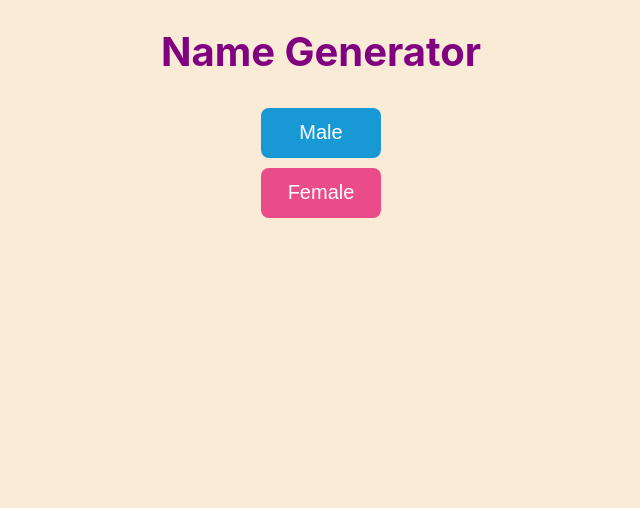
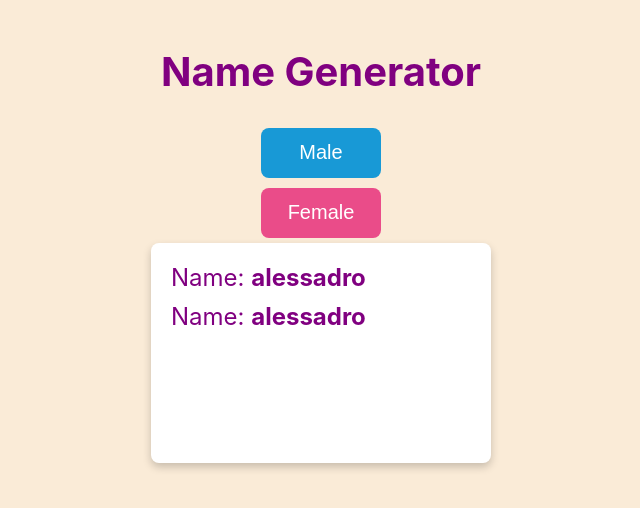
Before and after one commit to AlessandroBarreto/name-generator, a React (Create React App) app: page / in a window 1280 px wide. Shown: the top 508 px of the page, without its empty margins (319-959 px from the left). Built offline with nearby package versions, Linux system fonts and the light colour scheme.

Commit message:
feature: card

```diff
--- a/src/App.tsx
+++ b/src/App.tsx
@@ -1,4 +1,5 @@
 import { Button } from "./components/Button";
+import { Card } from "./components/Card";
 import "./styles/globals.css";
 
 function App() {
@@ -11,6 +12,7 @@ function App() {
         text="Female"
         onClick={() => console.log("female")}
       />
+      <Card name="alessadro" />
     </div>
   );
 }
--- /dev/null
+++ b/src/components/Card.tsx
@@ -0,0 +1,30 @@
+import "../styles/Card.css";
+
+interface CardProps {
+  //   yearBirth: string;
+  //   gender: string;
+  //   ethnicity: string;
+  name: string;
+  //   numberBabes: string;
+  //   nameRank: string;
+}
+
+export const Card = ({
+  //   yearBirth,
+  //   gender,
+  //   ethnicity,
+  name,
+}: //   numberBabes,
+//   nameRank,
+CardProps) => {
+  return (
+    <div className="card-container">
+      <h2>
+        Name: <b>{name}</b>
+      </h2>
+      <h2>
+        Name: <b>{name}</b>
+      </h2>
+    </div>
+  );
+};
--- /dev/null
+++ b/src/styles/Card.css
@@ -0,0 +1,15 @@
+.card-container {
+  box-shadow: 0 4px 8px 0 rgba(0, 0, 0, 0.2);
+  transition: 0.3s;
+  width: 80%;
+  max-width: 300px;
+  background-color: white;
+  border-radius: 8px;
+  height: 200px;
+  padding: 10px 20px;
+}
+
+.card-container:hover{
+    box-shadow: 0 8px 16px 0 rgba(0,0,0,0.2);
+
+}
--- a/src/styles/globals.css
+++ b/src/styles/globals.css
@@ -1,27 +1,31 @@
 body {
   margin: 0;
-  font-family: -apple-system, BlinkMacSystemFont, 'Segoe UI', 'Roboto', 'Oxygen',
-    'Ubuntu', 'Cantarell', 'Fira Sans', 'Droid Sans', 'Helvetica Neue',
+  font-family: -apple-system, BlinkMacSystemFont, "Segoe UI", "Roboto", "Oxygen",
+    "Ubuntu", "Cantarell", "Fira Sans", "Droid Sans", "Helvetica Neue",
     sans-serif;
   -webkit-font-smoothing: antialiased;
   -moz-osx-font-smoothing: grayscale;
-  background-color:antiquewhite;
+  background-color: antiquewhite;
   color: purple;
 }
 
 code {
-  font-family: source-code-pro, Menlo, Monaco, Consolas, 'Courier New',
+  font-family: source-code-pro, Menlo, Monaco, Consolas, "Courier New",
     monospace;
 }
 
-h1{
+h1 {
   font-size: 2.5em;
 }
+h2 {
+  font-weight: 400;
+  margin: 10px 0;
+}
 
-
-.App{
+.App {
   display: flex;
   flex-direction: column;
   justify-content: center;
   align-items: center;
+  padding: 20px;
 }
```
